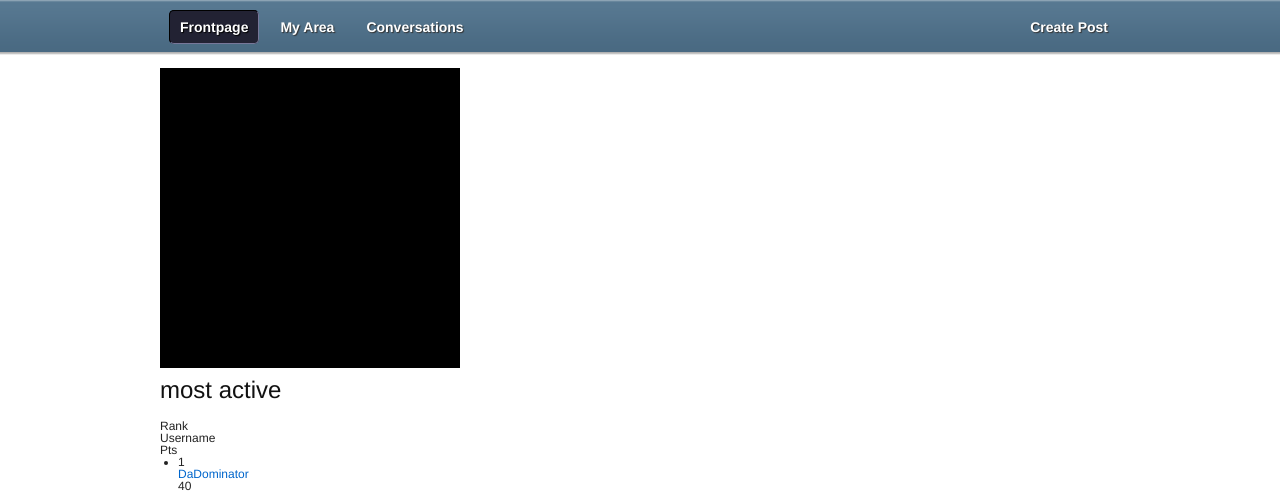
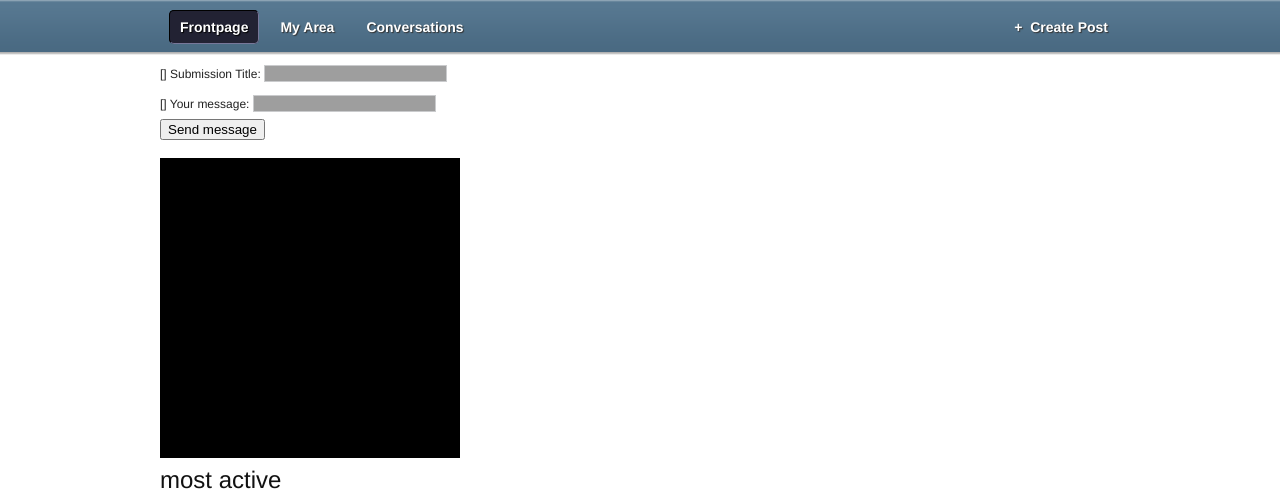
Before and after one commit to soshell/soshell-python, a Django app: template templates/submissions/create.html in a window 1280 px wide. Shown: the part 100-592 px from the top of the page. Run offline with Django 3.2, Linux system fonts and the light colour scheme; the template is opened without the code that fills it, so the values that code supplies are empty, except form fields; tables that the repository leaves empty hold one stand-in row (values such as "Sample post"); form fields are guessed from the names that the template uses; parts of the project's set-up code (start-up, migrations or seed data) failed here and were passed over; some libraries are stand-ins or nearby versions; grey boxes are pictures that could not be loaded.

Commit message:
playing with forms more

```diff
--- a/templates/base.html
+++ b/templates/base.html
@@ -30,7 +30,7 @@
 				<li><a href='/' class='current'>Frontpage</a></li>
 				<li><a href='/submissions/home/'>My Area</a></li>
 				<li><a href='/conversations/'>Conversations</a></li>
-				<li class='right'><a href='/submissions/create/'>Create Post</a></li>
+				<li class='right'><a href='/submissions/create/'>+&nbsp;&nbsp;Create Post</a></li>
 			</ul>
 		</div>
 		<div id='container'>
--- a/templates/submissions/create.html
+++ b/templates/submissions/create.html
@@ -4,5 +4,16 @@
 <form method='post' action=''>
 	{% csrf_token %}
 	{{ form.non_field_errors }}
+	<div class="fieldWrapper">
+        {{ form.title.errors }}
+        <label for="id_subject">Submission Title:</label>
+        {{ form.title }}
+    </div>
+    <div class="fieldWrapper">
+        {{ form.tags.errors }}
+        <label for="id_message">Your message:</label>
+        {{ form.tags }}
+    </div>
+    <p><input type="submit" value="Send message" /></p>
 </form>
 {% endblock %}
```
